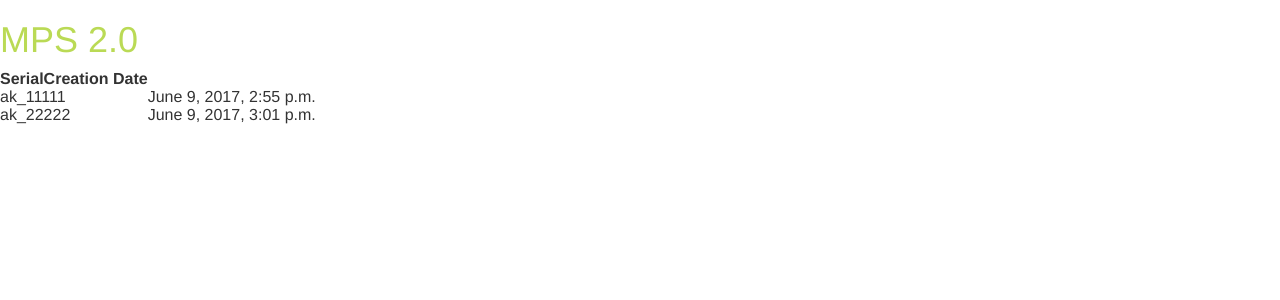
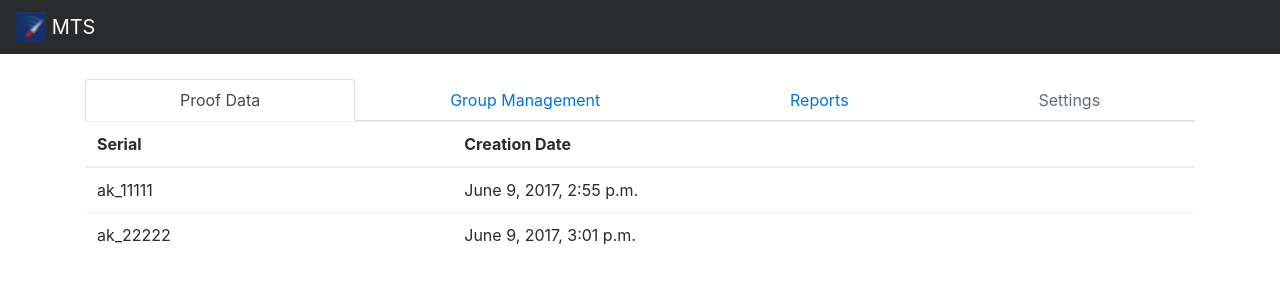
Before and after one commit to Snowcola/crispy-fortnight, a Django app: page /mts/ in a window 1280 px wide. Shown: the top 300 px of the page. Run offline with Django 3.2, Linux system fonts and the light colour scheme; data comes from the database, SQL or seed files in the repository; some libraries are stand-ins or nearby versions.

Commit message:
added bootstrap

```diff
--- a/mysite/meterAssets/static/css/main.css
+++ b/mysite/meterAssets/static/css/main.css
@@ -1,7 +1,3 @@
-h1 {
-    color: #BADA55;
-
+.nav-pad {
+    padding-top:25px;
 }
-h1 a {
-    color: #BADA55;
-}
--- /dev/null
+++ b/mysite/meterAssets/templates/meterAssets/base.html
@@ -0,0 +1,24 @@
+{% load staticfiles %}
+<html>
+  <head>
+    <title>Meter Tracking System</title>
+    <link rel="stylesheet" href="https://maxcdn.bootstrapcdn.com/bootstrap/4.0.0-alpha.6/css/bootstrap.min.css" integrity="sha384-rwoIResjU2yc3z8GV/NPeZWAv56rSmLldC3R/AZzGRnGxQQKnKkoFVhFQhNUwEyJ" crossorigin="anonymous">
+    <link rel="stylesheet" href="{% static 'css/main.css' %}">
+    <script src="https://code.jquery.com/jquery-3.1.1.slim.min.js" integrity="sha384-A7FZj7v+d/sdmMqp/nOQwliLvUsJfDHW+k9Omg/a/EheAdgtzNs3hpfag6Ed950n" crossorigin="anonymous"></script>
+    <script src="https://cdnjs.cloudflare.com/ajax/libs/tether/1.4.0/js/tether.min.js" integrity="sha384-DztdAPBWPRXSA/3eYEEUWrWCy7G5KFbe8fFjk5JAIxUYHKkDx6Qin1DkWx51bBrb" crossorigin="anonymous"></script>
+    <script src="https://maxcdn.bootstrapcdn.com/bootstrap/4.0.0-alpha.6/js/bootstrap.min.js" integrity="sha384-vBWWzlZJ8ea9aCX4pEW3rVHjgjt7zpkNpZk+02D9phzyeVkE+jo0ieGizqPLForn" crossorigin="anonymous"></script>
+
+  </head>
+  {% include 'meterAssets/nav.html' %}
+  <body>
+    <div class="container content">
+
+      <div class="row">
+        <div class="col-md-12">
+          {% block content %}
+          {% endblock content %}
+        </div>
+      </div>
+    </div>
+  </body>
+</html>
--- a/mysite/meterAssets/templates/meterAssets/meter_data_list.html
+++ b/mysite/meterAssets/templates/meterAssets/meter_data_list.html
@@ -1,34 +1,24 @@
-{% load staticfiles %}
-<html>
-    <head>
-        <title>Meter Tracking System</title>
-        <link rel="stylesheet" href="//maxcdn.bootstrapcdn.com/bootstrap/3.2.0/css/bootstrap.min.css">
-        <link rel="stylesheet" href="//maxcdn.bootstrapcdn.com/bootstrap/3.2.0/css/bootstrap-theme.min.css">
-        <link rel="stylesheet" href="{% static 'css/main.css' %}">
-    </head>
-    <body>
-        <div>
-            <h1><a href="/mts/">MPS 2.0</a></h1>
-        </div>
+{% extends 'meterAssets/base.html' %}
+
+{% block content %}
   {% if meters %}
   <div class="meters">
-                <table id="meter_list">
+    <table class="table table-hover" id="meter_list">
         <thead>
         <tr>
-                    <th><div><span>Serial</span></div></th>
-                    <th><div><span>Creation Date</span><div></th>
+            <th scope="col">Serial</th>
+            <th scope="col">Creation Date</th>
         </tr>
         </thead>
       <tbody>
       {% for meter in meters %}
         <tr>
-                        <td colspan="{{ meter.badge_number|length }}">{{ meter.badge_number }}</td>
-                        <td colspan="{{ meter.created_date|length }}">{{ meter.created_date }}</td>
+            <td>{{ meter.badge_number }}</td>
+            <td>{{ meter.created_date }}</td>
         </tr>
       {% endfor %}
       </tbody>
     </table>
   </div>
   {% endif %}
-    </body>
-</html>
+{% endblock %}
--- /dev/null
+++ b/mysite/meterAssets/templates/meterAssets/nav.html
@@ -0,0 +1,47 @@
+{% load staticfiles %}
+<!--<div class="container">
+    <nav class="navbar navbar-toggleable-md navbar-inverse bg-primary">
+    <button class="navbar-toggler navbar-toggler-right" type="button" data-toggle="collapse" data-target="#navbarSupportedContent" aria-controls="navbarSupportedContent" aria-expanded="false" aria-label="Toggle navigation">
+        <span class="navbar-toggler-icon"></span>
+    </button>
+    <a class="navbar-brand" href="#">MTS</a>
+
+    <div class="collapse navbar-collapse" id="navbarSupportedContent">
+        <ul class="navbar-nav mr-auto">
+        <li class="nav-item active">
+            <a class="nav-link" href="#">Proof Data <span class="sr-only">(current)</span></a>
+        </li>
+        <li class="nav-item">
+            <a class="nav-link" href="#">Group Management</a>
+        </li>
+        <li class="nav-item">
+            <a class="nav-link disabled" href="#">Settings</a>
+        </li>
+        </ul>
+    </div>
+    </nav>
+</div>-->
+
+<nav class="navbar navbar-inverse bg-inverse">
+  <a class="navbar-brand" href="#">
+    <img src="{% static 'favicon.ico' %}" width="30" height="30" class="d-inline-block align-top" alt="">
+    MTS
+  </a>
+</nav>
+
+<div class="container nav-pad">
+<ul class="nav nav-tabs nav-fill">
+  <li class="nav-item">
+    <a class="nav-link active" href="#">Proof Data</a>
+  </li>
+  <li class="nav-item">
+    <a class="nav-link" href="#">Group Management</a>
+  </li>
+  <li class="nav-item">
+    <a class="nav-link" href="#">Reports</a>
+  </li>
+  <li class="nav-item">
+    <a class="nav-link disabled" href="#">Settings</a>
+  </li>
+</ul>
+</div>
```
Lines whose indentation alone changed are shown as unchanged.
